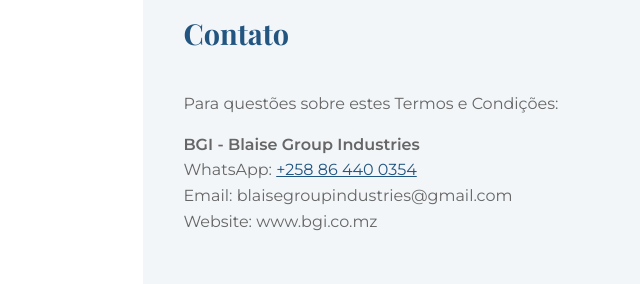
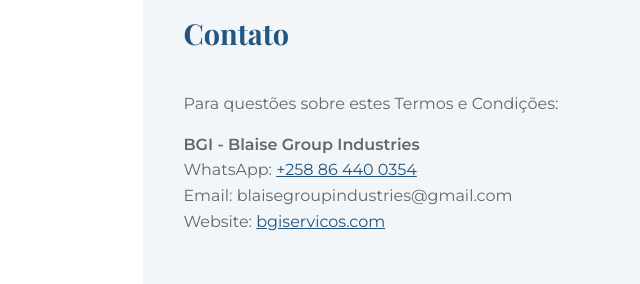
Before and after one commit to blaisegroupindustries/BGI-Site, a plain HTML site: page termos.html in a window 1280 px wide. Shown: the part 5020-5304 px from the top of the page, 149-789 px from the left. Drawn offline with nearby package versions, Linux system fonts and the light colour scheme; a web font is replaced by a local one.

Commit message:
Add files via upload

```diff
--- a/termos.html
+++ b/termos.html
@@ -180,7 +180,7 @@
             <p><strong>BGI - Blaise Group Industries</strong><br>
             WhatsApp: <a href="https://wa.me/258864400354" style="color:var(--brand-color);">+258 86 440 0354</a><br>
             Email: blaisegroupindustries@gmail.com<br>
-            Website: www.bgi.co.mz</p>
+            Website: <a href="https://bgiservicos.com/" style="color:var(--brand-color);">bgiservicos.com</a></p>
         </section>
 
     </div>
```
